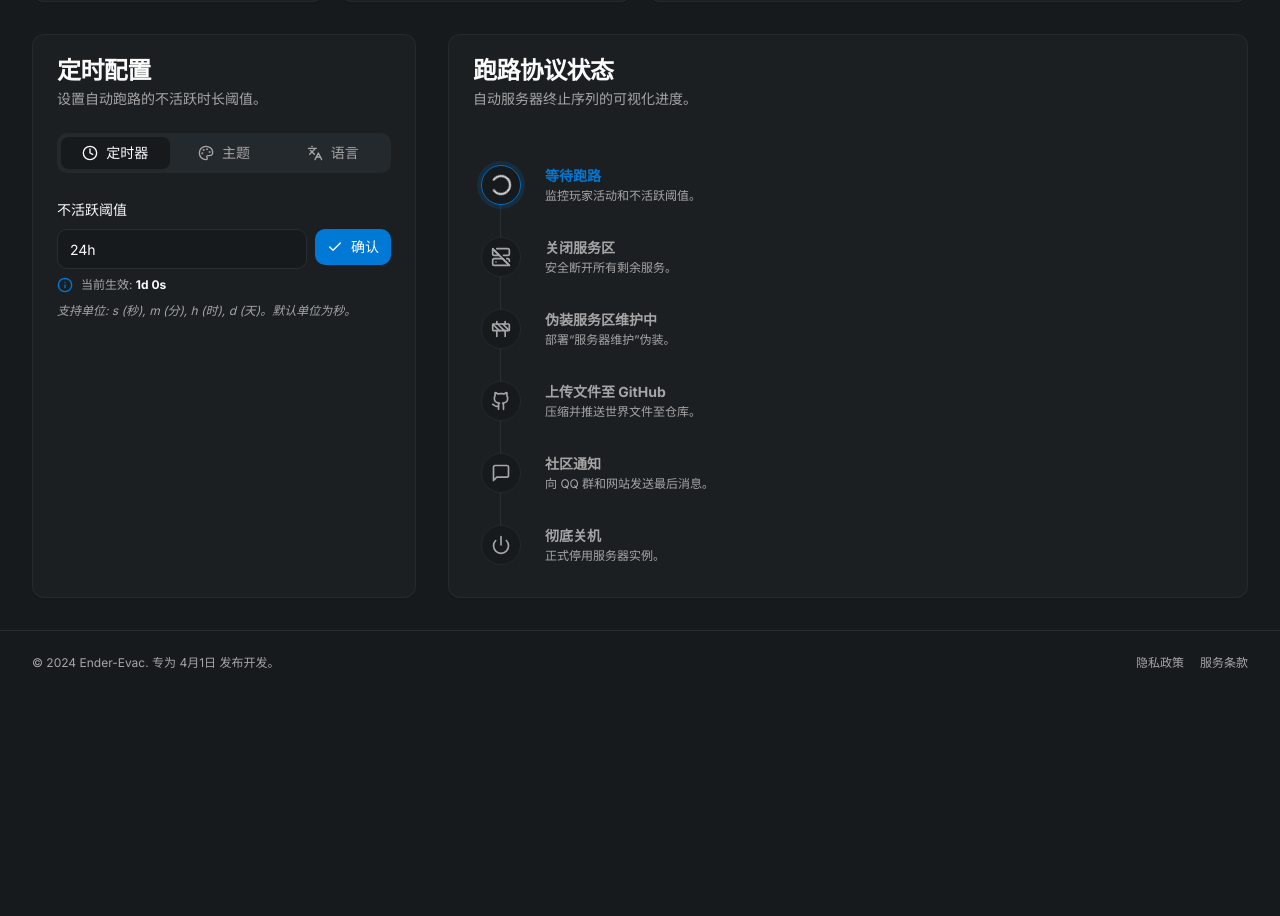
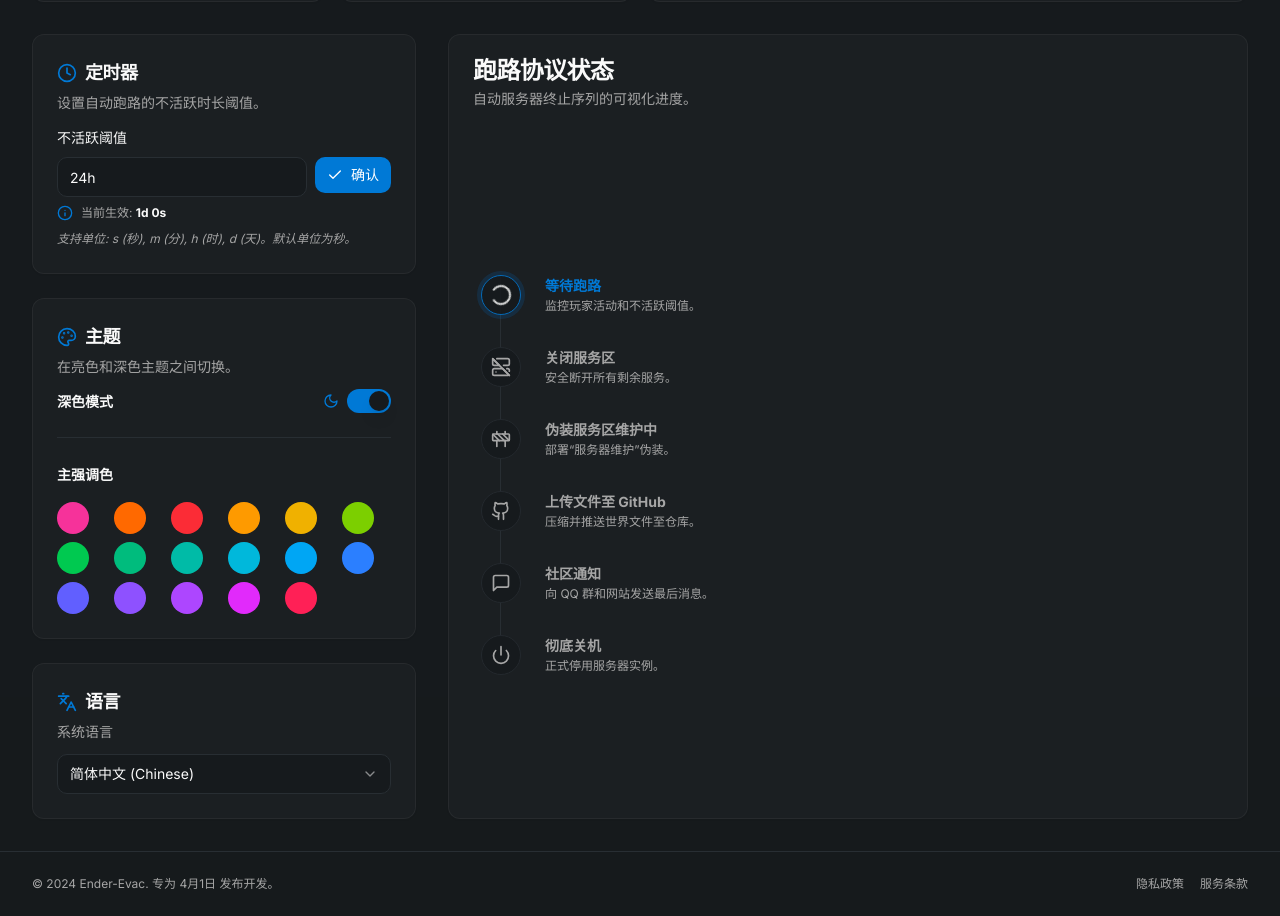
Before and after one commit to 07-iceven/EnderEvac, a Next.js app: page / in a window 1280 px wide. Shown: the part 320-1236 px from the top of the page. Before the commit the page ends 1015 px from the top, so only its background shows below. Built offline with nearby package versions, Linux system fonts and the light colour scheme.

Commit message:
将定时器、主题、语言分成三张卡片展开 (_for element <Card>_)

```diff
--- a/src/components/dashboard/ConfigPanel.tsx
+++ b/src/components/dashboard/ConfigPanel.tsx
@@ -5,7 +5,6 @@ import { Card, CardContent, CardDescription, CardHeader, CardTitle } from "@/com
 import { Label } from "@/components/ui/label"
 import { Input } from "@/components/ui/input"
 import { Button } from "@/components/ui/button"
-import { Tabs, TabsContent, TabsList, TabsTrigger } from "@/components/ui/tabs"
 import { Separator } from "@/components/ui/separator"
 import { Switch } from "@/components/ui/switch"
 import { Select, SelectContent, SelectItem, SelectTrigger, SelectValue } from "@/components/ui/select"
@@ -95,29 +94,18 @@ export function ConfigPanel({ settings, onUpdate, isDarkMode, setIsDarkMode }: C
   }
 
   return (
-    <Card className="fluent-glass h-full">
-      <CardHeader>
-        <CardTitle>{t.configuration}</CardTitle>
+    <div className="space-y-6">
+      {/* Timer Configuration Card */}
+      <Card className="fluent-glass">
+        <CardHeader className="pb-3">
+          <CardTitle className="text-lg flex items-center gap-2">
+            <Clock className="h-5 w-5 text-primary" />
+            {t.tabs.timer}
+          </CardTitle>
           <CardDescription>{t.configDesc}</CardDescription>
         </CardHeader>
         <CardContent>
-        <Tabs defaultValue="timer" className="w-full">
-          <TabsList className="grid w-full grid-cols-3 mb-6">
-            <TabsTrigger value="timer" className="gap-2">
-              <Clock className="h-4 w-4" />
-              <span className="hidden sm:inline">{t.tabs.timer}</span>
-            </TabsTrigger>
-            <TabsTrigger value="theme" className="gap-2">
-              <Palette className="h-4 w-4" />
-              <span className="hidden sm:inline">{t.tabs.theme}</span>
-            </TabsTrigger>
-            <TabsTrigger value="language" className="gap-2">
-              <Languages className="h-4 w-4" />
-              <span className="hidden sm:inline">{t.tabs.language}</span>
-            </TabsTrigger>
-          </TabsList>
-
-          <TabsContent value="timer" className="space-y-4">
+          <div className="space-y-4">
             <div className="space-y-2">
               <Label htmlFor="threshold">{t.timer.label}</Label>
               <div className="flex gap-2">
@@ -141,13 +129,24 @@ export function ConfigPanel({ settings, onUpdate, isDarkMode, setIsDarkMode }: C
                 {t.timer.hint}
               </p>
             </div>
-          </TabsContent>
+          </div>
+        </CardContent>
+      </Card>
 
-          <TabsContent value="theme" className="space-y-6">
+      {/* Theme / Appearance Card */}
+      <Card className="fluent-glass">
+        <CardHeader className="pb-3">
+          <CardTitle className="text-lg flex items-center gap-2">
+            <Palette className="h-5 w-5 text-primary" />
+            {t.tabs.theme}
+          </CardTitle>
+          <CardDescription>{t.theme.darkModeDesc}</CardDescription>
+        </CardHeader>
+        <CardContent>
+          <div className="space-y-6">
             <div className="flex items-center justify-between">
               <div className="space-y-0.5">
                 <Label className="text-sm font-semibold">{t.theme.darkMode}</Label>
-                <p className="text-xs text-muted-foreground">{t.theme.darkModeDesc}</p>
               </div>
               <div className="flex items-center gap-2">
                 {isDarkMode ? <Moon className="h-4 w-4 text-primary" /> : <Sun className="h-4 w-4 text-yellow-500" />}
@@ -181,11 +180,21 @@ export function ConfigPanel({ settings, onUpdate, isDarkMode, setIsDarkMode }: C
                 </div>
               </TooltipProvider>
             </div>
-          </TabsContent>
+          </div>
+        </CardContent>
+      </Card>
 
-          <TabsContent value="language" className="space-y-4">
+      {/* Language Selection Card */}
+      <Card className="fluent-glass">
+        <CardHeader className="pb-3">
+          <CardTitle className="text-lg flex items-center gap-2">
+            <Languages className="h-5 w-5 text-primary" />
+            {t.tabs.language}
+          </CardTitle>
+          <CardDescription>{t.language.label}</CardDescription>
+        </CardHeader>
+        <CardContent>
           <div className="space-y-2">
-              <Label>{t.language.label}</Label>
             <Select
               value={settings.language}
               onValueChange={(val: Language) => onUpdate({ language: val })}
@@ -200,9 +209,8 @@ export function ConfigPanel({ settings, onUpdate, isDarkMode, setIsDarkMode }: C
               </SelectContent>
             </Select>
           </div>
-          </TabsContent>
-        </Tabs>
         </CardContent>
       </Card>
+    </div>
   )
 }
```
Lines whose indentation alone changed are shown as unchanged.
